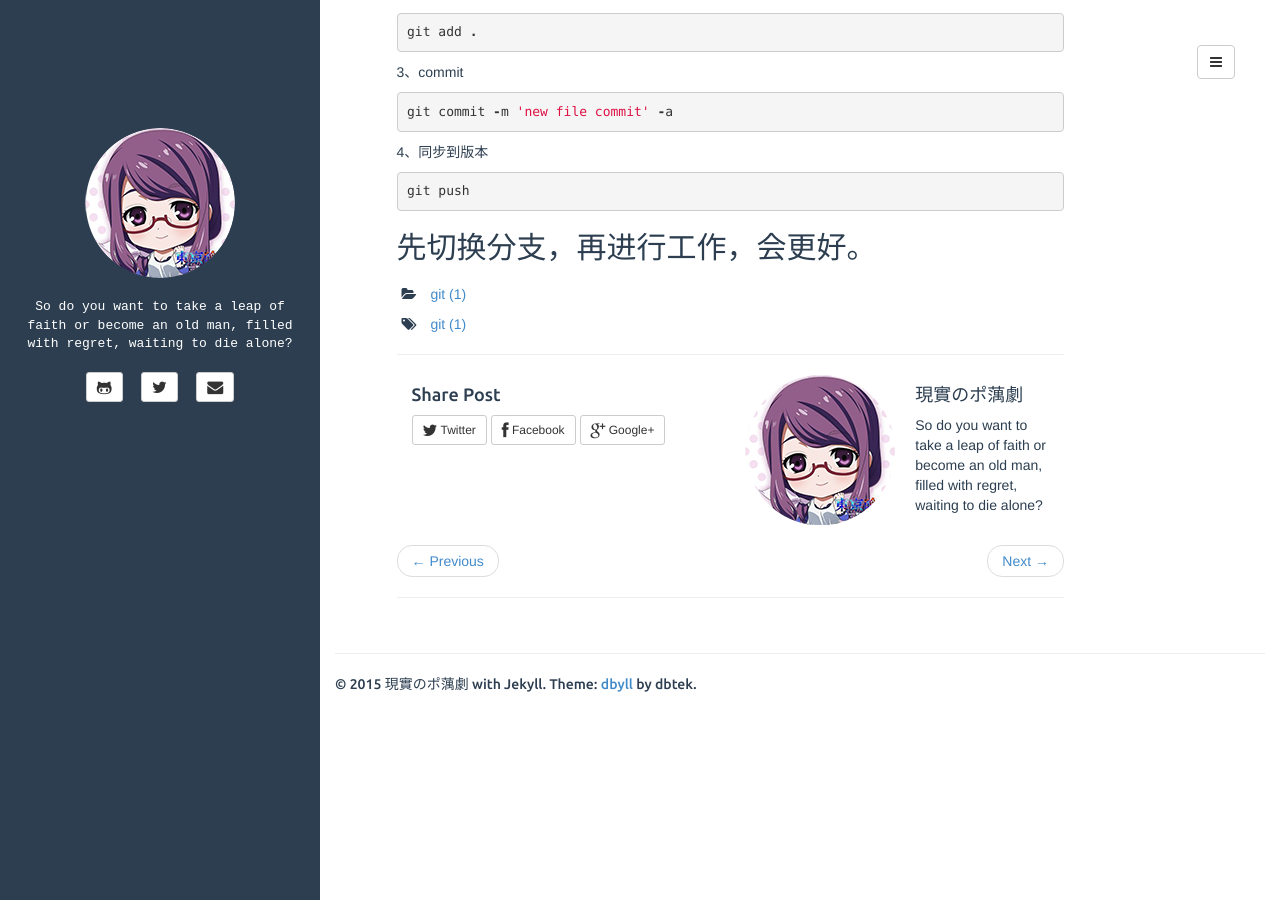
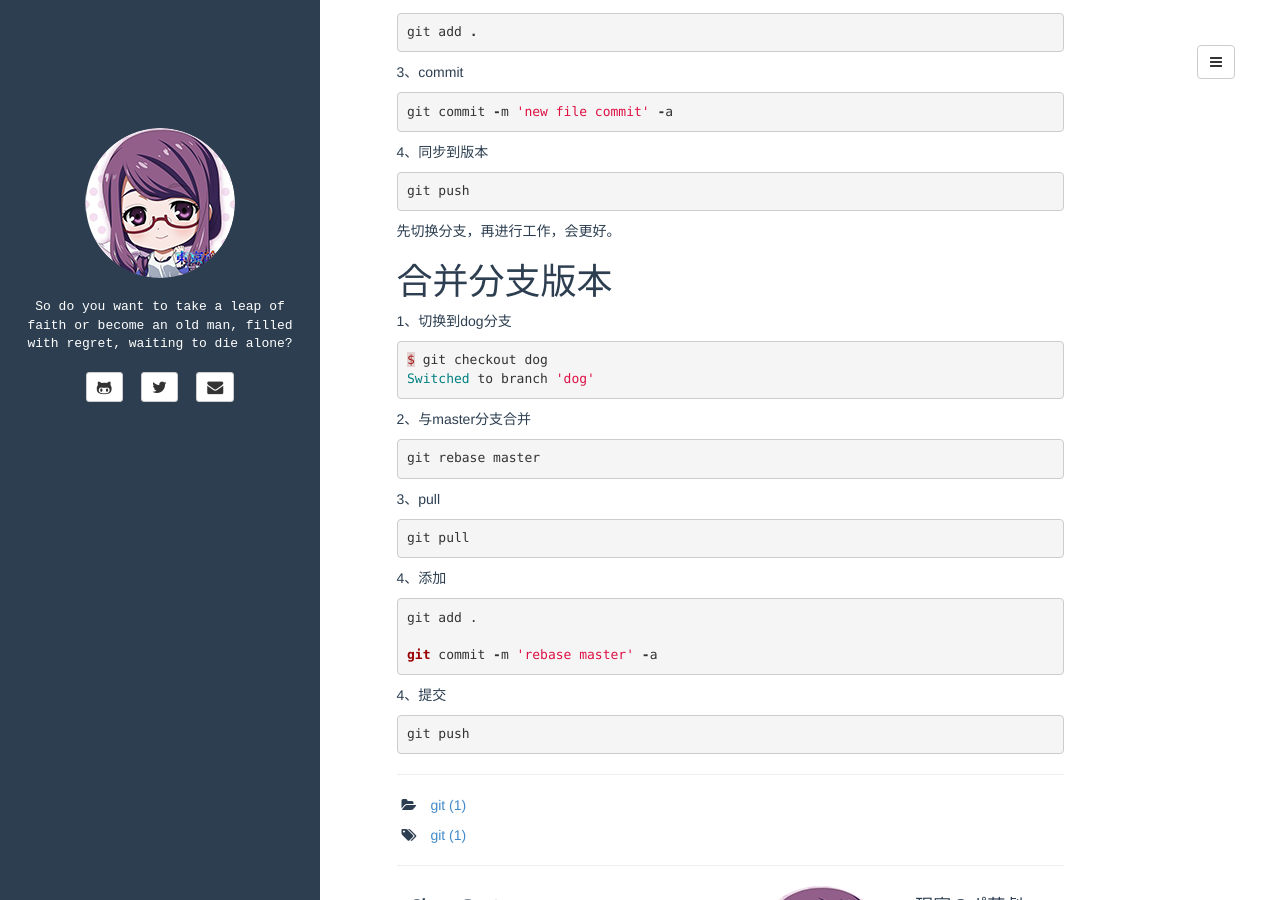
Before and after one commit to plusyu/plusyu.github.io, a Jekyll site: the page built from _posts/2014-07-31-git cmd.md, in a window 1280 px wide and 900 px high, scrolled down 975 px. Built offline with Jekyll 4.4.1, drawn with Linux system fonts in a browser that asks for light colours.

Commit message:
git rebase

```diff
--- a/_posts/2014-07-31-git cmd.md
+++ b/_posts/2014-07-31-git cmd.md
@@ -89,4 +89,52 @@ git push
 {% endhighlight %}
 
 先切换分支，再进行工作，会更好。
+
+<h1>合并分支版本</h1>
+
+
+1、切换到dog分支
+
+{% highlight ruby %}
+
+$ git checkout dog
+Switched to branch 'dog'
+
+{% endhighlight %}
+
+2、与master分支合并
+
+{% highlight ruby %}
+
+git rebase master
+
+{% endhighlight %}
+
+3、pull
+
+{% highlight ruby %}
+
+git pull
+
+{% endhighlight %}
+
+4、添加
+
+{% highlight ruby %}
+
+git add .
+
+git commit -m 'rebase master' -a
+
+{% endhighlight %}
+
+4、提交
+
+{% highlight ruby %}
+
+git push
+
+{% endhighlight %}
+
+
 ----------------------
```
